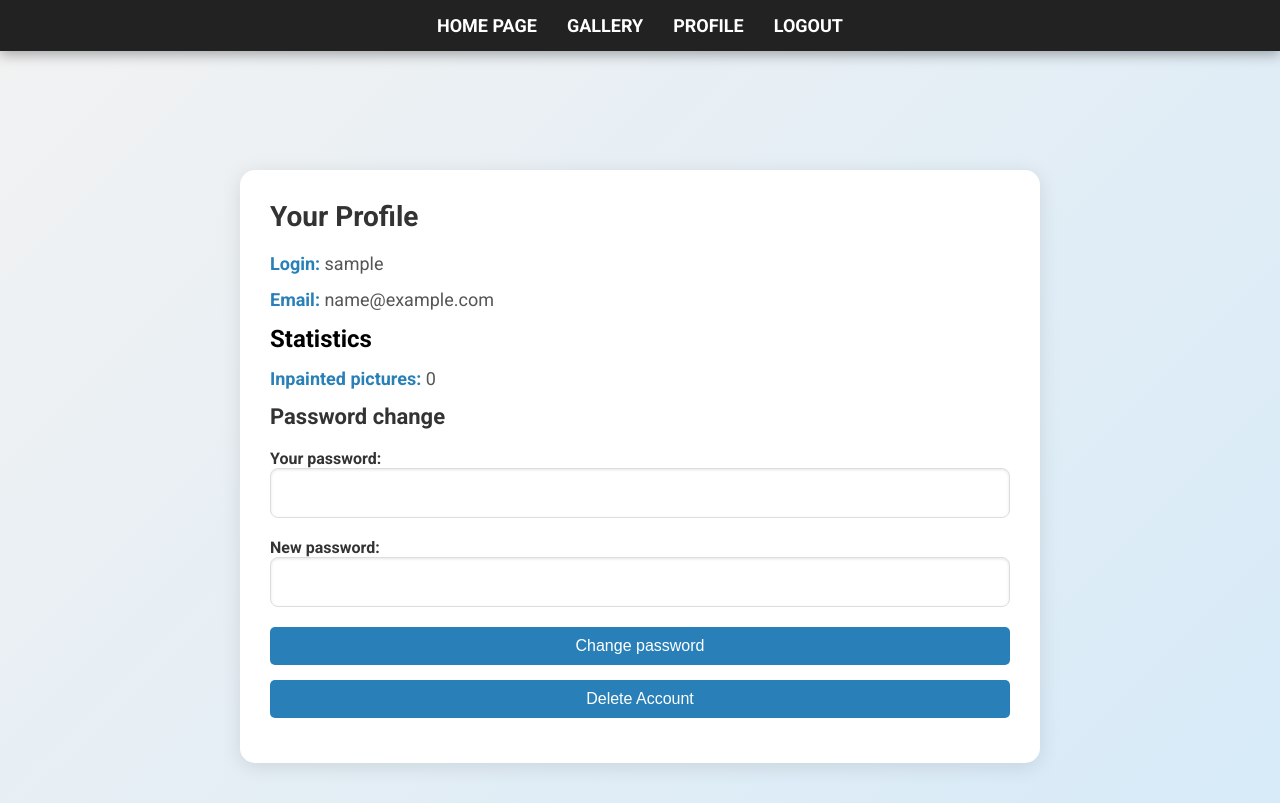
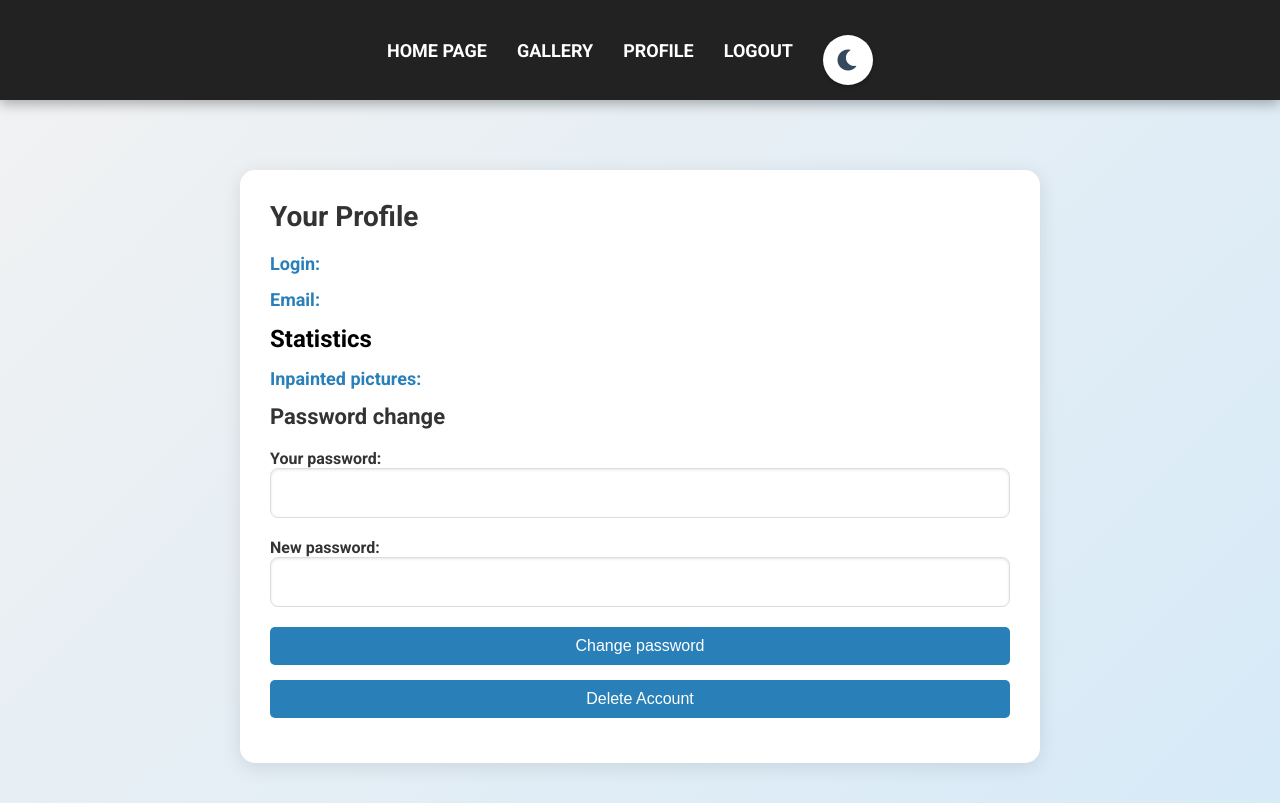
Before and after one commit to spkwap/image_inpainting, a Flask app: page /profile in a window 1280 px wide. Shown: the top 803 px of the page. Run offline with Flask 3, Linux system fonts and the light colour scheme; the visitor is signed in with stand-in values (Sample User, id 1); data that the repository does not hold is empty.

Commit message:
global dark mode

```diff
--- a/src/static/style_main.css
+++ b/src/static/style_main.css
@@ -98,3 +98,79 @@
     background: #1f618d;
     transform: scale(1.05);
 }
+
+
+
+.dark-mode {
+    background: #161617;
+    color: #ecf0f1;
+}
+
+.dark-mode .container {
+    background: #2c3e50;
+}
+.dark-mode .profile-container {
+    background: #222;
+
+}
+
+.dark-mode .profile-container h1 {
+    color: white;
+}
+
+.dark-mode .change-password h2 {
+    color: white;
+}
+.dark-mode .instructions {
+    background: #34495e;
+    color: #ecf0f1;
+}
+
+.dark-mode .upload-section {
+    color: #ecf0f1;
+}
+
+.dark-mode .upload-section h1 {
+    color: #fff;
+}
+
+.dark-mode label {
+    color: #fff;
+}
+
+.dark-mode main {
+    background: #2c3e50;
+}
+
+.profile-info p, .stats p {
+    color: #fff;
+}
+
+.dark-mode button {
+    background: #2980b9;
+}
+
+.dark-mode .download-btn {
+    background: #2980b9;
+}
+
+#toggle-dark-mode {
+    margin: 20px 20px 0 auto;
+    display: flex;
+    justify-content: center;
+    align-items: center;
+    font-size: 24px;
+    cursor: pointer;
+    color: #34495e;
+    background-color: white;
+    border-radius: 50%;
+    padding: 10px;
+    box-shadow: 0 2px 4px rgba(0, 0, 0, 0.2);
+    width: 50px;
+    height: 50px;
+}
+
+#toggle-dark-mode:hover {
+    background-color: #f2f2f2;
+    color: #2980b9;
+}
--- a/src/static/style_upload.css
+++ b/src/static/style_upload.css
@@ -231,7 +231,6 @@
     justify-content: center;
 }
 
-/* Dark mode styles */
 .dark-mode {
     background: #161617;
     color: #ecf0f1;
--- a/src/templates/base_main.html
+++ b/src/templates/base_main.html
@@ -19,6 +19,7 @@
                     <li><a href="{{ url_for('gallery') }}">Gallery</a></li>
                     <li><a href="{{ url_for('profile') }}">Profile</a></li>
                     <li><a href="{{ url_for('logout') }}">Logout</a></li>
+                    <li><i id="toggle-dark-mode" class="fas fa-moon"></i></li>
                 {% endif %}
             </ul>
         </nav>
@@ -28,6 +29,32 @@
         {% block content %}{% endblock %}
     </main>
 
-    {% block extra_scripts %}{% endblock %}
+    {% block extra_scripts %}
+    <script>
+        document.addEventListener("DOMContentLoaded", () => {
+            const toggleDarkModeBtn = document.getElementById('toggle-dark-mode');
+
+            // Check local storage for dark mode setting
+            if (localStorage.getItem('darkMode') === 'enabled') {
+                document.body.classList.add('dark-mode');
+                toggleDarkModeBtn.classList.replace('fa-moon', 'fa-sun');
+            }
+
+            toggleDarkModeBtn.addEventListener('click', () => {
+                document.body.classList.toggle('dark-mode');
+
+                if (document.body.classList.contains('dark-mode')) {
+                    localStorage.setItem('darkMode', 'enabled');
+                    toggleDarkModeBtn.classList.replace('fa-moon', 'fa-sun');
+                } else {
+                    localStorage.setItem('darkMode', 'disabled');
+                    toggleDarkModeBtn.classList.replace('fa-sun', 'fa-moon');
+                }
+            });
+        });
+
+    </script>
+
+    {% endblock %}
 </body>
 </html>
```
Also changed, not shown: src/templates/upload.html (+19 -5 lines).
